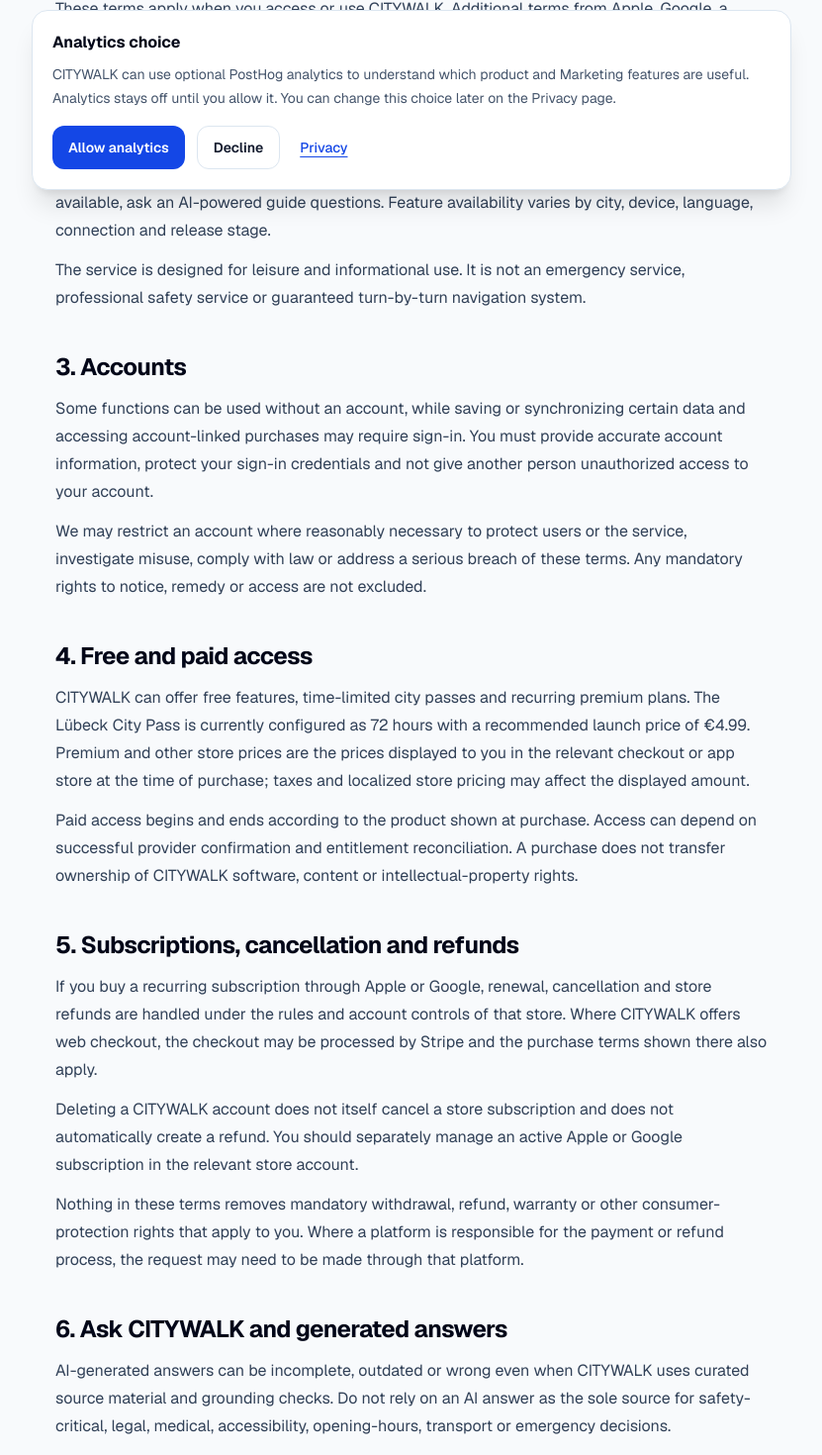
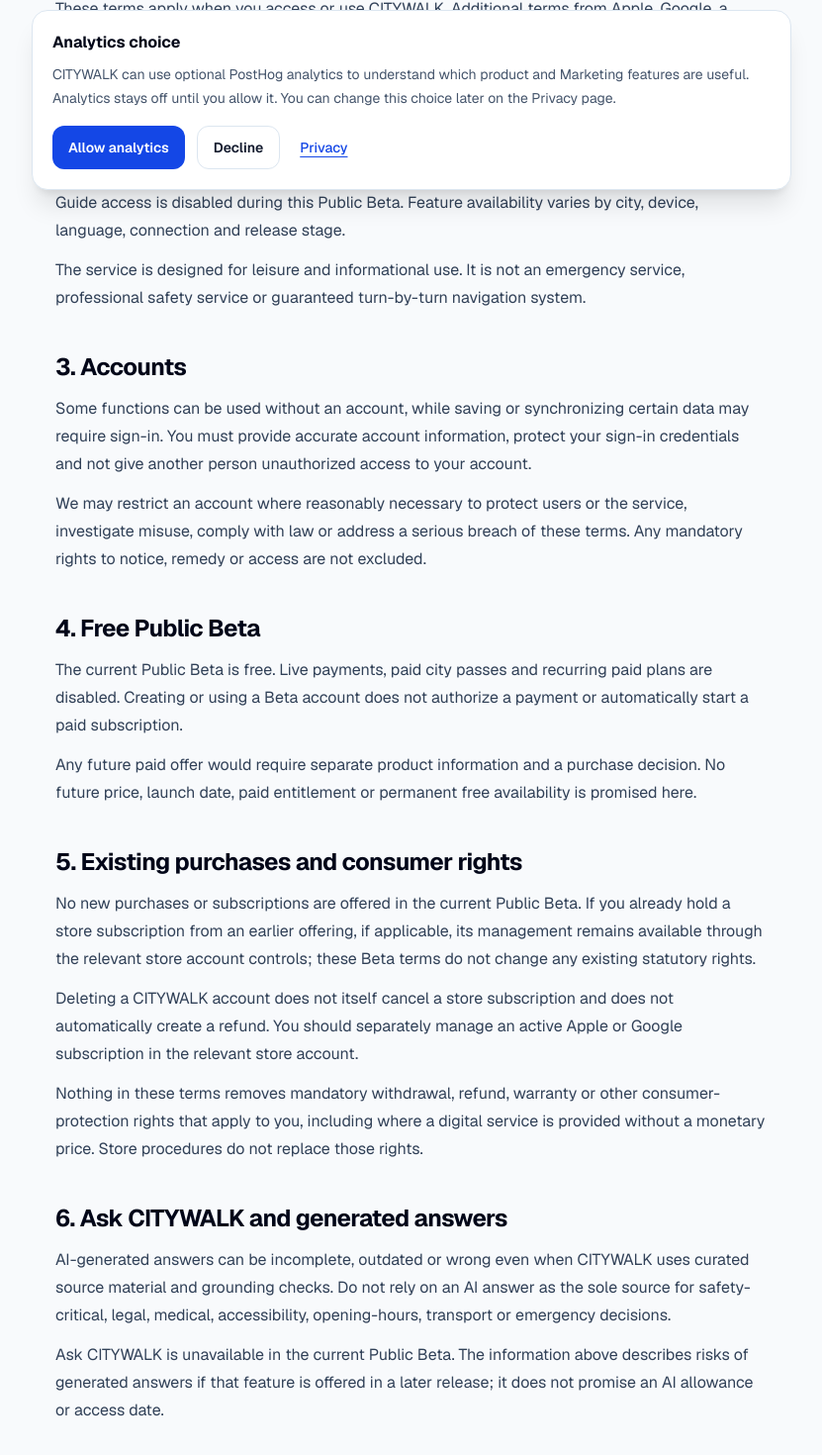
Before and after one commit to IamAssiaAjdaai/lubeck-ai-guide, a Next.js app: page /terms in a window 1280 px wide. Shown: the part 592-2062 px from the top of the page at 99% size, without its empty margins (224-1055 px from the left). Built offline with nearby package versions, Linux system fonts and the light colour scheme; no server answers.

Commit message:
docs: audit legal launch gaps and Free Beta disclosures

```diff
--- a/src/app/privacy/page.tsx
+++ b/src/app/privacy/page.tsx
@@ -17,7 +17,7 @@ export async function generateMetadata(): Promise<Metadata> {
   const operator = getLegalOperator();
   return {
     title: "Privacy | CITYWALK",
-    description: "How CITYWALK processes personal data when you use the website, app, AI Guide, account and paid features.",
+    description: "How CITYWALK processes personal data in the free Public Beta and in conditional account, analytics and provider integrations.",
     alternates: { canonical: citywalkPublicUrl("/privacy") },
     robots: legalRobots(operator),
   };
@@ -34,6 +34,13 @@ export default async function PrivacyPage() {
       intro="This notice explains what personal data CITYWALK processes, why it is needed, which service providers may receive it, and the choices and rights available to you."
       operator={operator}
     >
+      <section>
+        <h2>Current Public Beta</h2>
+        <p>
+          The current Public Beta is free. Public AI Guide access, live payments and paid subscriptions are disabled. Descriptions below of AI or purchase processing apply only if the relevant feature is separately made available, or to any existing provider records that still need to be handled. An installed integration alone does not mean that it is collecting data from your Beta visit.
+        </p>
+      </section>
+
       <section>
         <h2>1. Controller</h2>
         {operator.isConfigured ? (
@@ -74,7 +81,7 @@ export default async function PrivacyPage() {
 
         <h3>Ask CITYWALK / AI Guide</h3>
         <p>
-          When you ask the AI Guide a question, CITYWALK sends the question, a limited amount of recent conversation history and relevant city/place/tour/walk context to the configured model provider, currently Groq. The service also processes usage counters needed to enforce daily allowances. We process this data to answer the question and provide the requested AI feature (Article 6(1)(b) GDPR).
+          The public AI Guide is disabled in this Beta. If it is made available in a later release and you ask a question, CITYWALK sends the question, a limited amount of recent conversation history and relevant city/place/tour/walk context to the configured model provider, currently Groq. The service also processes usage counters needed to enforce daily allowances. We process this data to answer the question and provide the requested AI feature (Article 6(1)(b) GDPR).
         </p>
 
         <h3>Payments and paid access</h3>
@@ -102,22 +109,23 @@ export default async function PrivacyPage() {
         <ul>
           <li>hosting, content delivery, security and infrastructure providers, including Cloudflare where CITYWALK is deployed there;</li>
           <li>Neon for the production PostgreSQL database, and IONOS for the support mailbox;</li>
-          <li>Groq for Ask CITYWALK model processing;</li>
+          <li>Groq for Ask CITYWALK model processing if the AI feature is made available;</li>
           <li>Resend for transactional account email;</li>
+          <li>map style and tile services when you open a map, by default OpenFreeMap; your browser or app contacts the selected service to load map resources, exposing technical request data such as your IP address and the requested map area;</li>
           <li>PostHog for optional product and Marketing analytics when configured;</li>
           <li>Stripe for web checkout where offered;</li>
           <li>RevenueCat plus Apple and/or Google for native purchase and entitlement handling where applicable; and</li>
           <li>Google and Apple if you choose their supported social sign-in method.</li>
         </ul>
         <p>
-          Some providers may process data outside the European Economic Area. Where required, CITYWALK relies on an applicable transfer mechanism and provider safeguards. The exact transfer position depends on the provider and service configuration in use at the time.
+          Some providers may process data outside the European Economic Area. Such transfers require an applicable legal transfer mechanism and safeguards. The relevant countries, recipients and safeguards depend on the service configuration. You can ask Support for information about applicable safeguards and how to obtain a copy.
         </p>
       </section>
 
       <section>
         <h2>4. Storage on your device and analytics</h2>
         <p>
-          CITYWALK uses device/browser storage where it is needed for requested product functions such as authentication/session state, traveler preferences, saved or active-walk state and similar app continuity. For pseudonymous web analytics, CITYWALK creates a random visitor identifier in local storage for up to 180 days and a random browser-session identifier for up to 24 hours. These identifiers are not derived from your email address, IP address, browser fingerprint or GPS coordinates.
+          CITYWALK uses device/browser storage where it is needed for requested product functions such as authentication/session state, traveler preferences, saved or active-walk state and similar app continuity. After analytics consent, CITYWALK creates a random visitor identifier in local storage, valid for up to 180 days, and a random browser-session identifier, valid for up to 24 hours. Expired identifiers are replaced when used again; an expired storage record can remain on an unused device until the storage is cleared. These identifiers are not derived from your email address, IP address, browser fingerprint or GPS coordinates.
         </p>
         <p>
           A Marketing handoff into the native app can store campaign attribution such as source, medium, campaign, content, landing variant and city in app storage. The reviewed native attribution store does not currently define an automatic expiry.
@@ -126,7 +134,10 @@ export default async function PrivacyPage() {
           When the public PostHog project token and host are configured, CITYWALK can record product and Marketing analytics. The web integration can record events such as city or place views, published Marketing landing views and CTA clicks together with pseudonymous visitor/session identifiers and relevant city/campaign attribution, and it enables client exception capture while automatic interaction capture, automatic pageview/pageleave capture and session recording are disabled. A Marketing-attributed native walk can also send <code>walk_started</code> and <code>walk_completed</code> with city/campaign attribution to a first-party CITYWALK analytics endpoint, which can forward those validated fields to PostHog using a fixed aggregate identifier. The reviewed event contracts do not intentionally attach raw latitude/longitude, GPS trails, account email addresses, CITYWALK user IDs or authentication tokens.
         </p>
         <p>
-          Optional browser analytics is fail-closed: CITYWALK does not initialize the browser PostHog SDK, create its pseudonymous analytics visitor/session identifiers or capture those browser events until you explicitly allow analytics. You can decline or later withdraw that choice below. Native Marketing analytics is also fail-closed: the app does not persist Marketing attribution or send native <code>walk_started</code> / <code>walk_completed</code> funnel events unless you explicitly allow analytics in the Legal & Support screen in the app. Declining analytics in the app, including after a previous grant, clears the stored native Marketing attribution and stops further native funnel capture. Browser and native analytics choices are stored locally in their own runtime/device context and are not assumed to transfer automatically between web and app. Provider-side event retention still depends on the final PostHog project configuration. CITYWALK does not use the reviewed PostHog integration as advertising tracking.
+          Optional browser analytics stays off before your first consent: CITYWALK does not initialize the browser PostHog SDK, create its pseudonymous analytics visitor/session identifiers or capture those browser events until you explicitly allow analytics. You can decline or later withdraw that choice below. Native Marketing analytics is also fail-closed: the app does not persist Marketing attribution or send native <code>walk_started</code> / <code>walk_completed</code> funnel events unless you explicitly allow analytics in the Legal & Support screen in the app. Declining analytics in the app, including after a previous grant, clears the stored native Marketing attribution and stops further native funnel capture. Browser and native analytics choices are stored locally in their own runtime/device context and are not assumed to transfer automatically between web and app. Provider-side event retention still depends on the final PostHog project configuration. CITYWALK does not use the reviewed PostHog integration as advertising tracking.
+        </p>
+        <p>
+          Optional analytics relies on your consent (Article 6(1)(a) GDPR and, for storing or accessing information on your device, § 25(1) TDDDG). You can use the core service without allowing optional analytics. The browser and app store your choice locally so that they can remember it. If saving a changed choice fails, a previous choice can remain after a browser reload or app restart. Contact Support if your choice cannot be saved.
         </p>
         <AnalyticsConsentPreferences />
       </section>
@@ -134,10 +145,10 @@ export default async function PrivacyPage() {
       <section>
         <h2>5. How long data is kept</h2>
         <p>
-          CITYWALK does not publish invented fixed retention periods. Account and traveler data is kept only for as long as needed to provide the account/service, handle security and disputes, or satisfy applicable legal obligations. Data that is no longer required is deleted or anonymized according to the relevant lifecycle.
+          Retention depends on the data category and purpose. Account sessions have a seven-day validity with renewal during use; email verification tokens are valid for one hour, and password-reset and public web deletion tokens for 30 minutes. Validity limits do not by themselves guarantee physical deletion of expired records. Account and traveler data follows the account and feature lifecycle; support correspondence, infrastructure logs, backups and provider records have separate retention requirements.
         </p>
         <p>
-          When an eligible account is deleted, server-side account-owned authentication and traveler data is removed under the implemented deletion flow. Store order or subscription reconciliation records can remain detached from the deleted user where they must be retained for accounting, reconciliation or other legal purposes. Deletion also queues supported external customer/token erasure work for configured providers. A deletion started from the public website cannot directly erase data that exists only on a device that is offline or no longer connected to the account.
+          When an eligible account is deleted, server-side account-owned authentication and traveler data is removed under the implemented deletion flow. Store order or subscription reconciliation records can remain detached from the deleted user where they must be retained for accounting, reconciliation or other legal purposes. Deletion also queues supported external customer/token erasure work. This processing is asynchronous: removing the CITYWALK account does not by itself confirm completion at an external provider. Contact Support if you need the status of a deletion request. A deletion started from the public website cannot directly erase data that exists only on a device that is offline or no longer connected to the account.
         </p>
       </section>
 
--- a/src/app/terms/page.tsx
+++ b/src/app/terms/page.tsx
@@ -16,7 +16,7 @@ export async function generateMetadata(): Promise<Metadata> {
   const operator = getLegalOperator();
   return {
     title: "Terms | CITYWALK",
-    description: "Terms for using CITYWALK, including accounts, paid access, subscriptions, AI Guide and walking features.",
+    description: "Terms for the free CITYWALK Public Beta, accounts and walking features.",
     alternates: { canonical: citywalkPublicUrl("/terms") },
     robots: legalRobots(operator),
   };
@@ -30,7 +30,7 @@ export default async function TermsPage() {
     <LegalPage
       eyebrow="Terms"
       title="Terms of use"
-      intro="These terms govern use of CITYWALK’s website, app, city content, AI Guide and paid access. Mandatory consumer rights remain unaffected."
+      intro="These terms govern use of CITYWALK’s website, app and city content during the free Public Beta. Mandatory consumer rights remain unaffected."
       operator={operator}
     >
       <section>
@@ -50,7 +50,7 @@ export default async function TermsPage() {
       <section>
         <h2>2. What CITYWALK provides</h2>
         <p>
-          CITYWALK helps you discover places, plan and follow city walks, access city content and, where available, ask an AI-powered guide questions. Feature availability varies by city, device, language, connection and release stage.
+          CITYWALK helps you discover places, plan and follow city walks and access city content. Public AI Guide access is disabled during this Public Beta. Feature availability varies by city, device, language, connection and release stage.
         </p>
         <p>
           The service is designed for leisure and informational use. It is not an emergency service, professional safety service or guaranteed turn-by-turn navigation system.
@@ -60,7 +60,7 @@ export default async function TermsPage() {
       <section>
         <h2>3. Accounts</h2>
         <p>
-          Some functions can be used without an account, while saving or synchronizing certain data and accessing account-linked purchases may require sign-in. You must provide accurate account information, protect your sign-in credentials and not give another person unauthorized access to your account.
+          Some functions can be used without an account, while saving or synchronizing certain data may require sign-in. You must provide accurate account information, protect your sign-in credentials and not give another person unauthorized access to your account.
         </p>
         <p>
           We may restrict an account where reasonably necessary to protect users or the service, investigate misuse, comply with law or address a serious breach of these terms. Any mandatory rights to notice, remedy or access are not excluded.
@@ -68,25 +68,25 @@ export default async function TermsPage() {
       </section>
 
       <section>
-        <h2>4. Free and paid access</h2>
+        <h2>4. Free Public Beta</h2>
         <p>
-          CITYWALK can offer free features, time-limited city passes and recurring premium plans. The Lübeck City Pass is currently configured as 72 hours with a recommended launch price of €4.99. Premium and other store prices are the prices displayed to you in the relevant checkout or app store at the time of purchase; taxes and localized store pricing may affect the displayed amount.
+          The current Public Beta is free. Live payments, paid city passes and recurring paid plans are disabled. Creating or using a Beta account does not authorize a payment or automatically start a paid subscription.
         </p>
         <p>
-          Paid access begins and ends according to the product shown at purchase. Access can depend on successful provider confirmation and entitlement reconciliation. A purchase does not transfer ownership of CITYWALK software, content or intellectual-property rights.
+          Any future paid offer would require separate product information and a purchase decision. No future price, launch date, paid entitlement or permanent free availability is promised here.
         </p>
       </section>
 
       <section>
-        <h2>5. Subscriptions, cancellation and refunds</h2>
+        <h2>5. Existing purchases and consumer rights</h2>
         <p>
-          If you buy a recurring subscription through Apple or Google, renewal, cancellation and store refunds are handled under the rules and account controls of that store. Where CITYWALK offers web checkout, the checkout may be processed by Stripe and the purchase terms shown there also apply.
+          No new purchases or subscriptions are offered in the current Public Beta. If you already hold a store subscription from an earlier offering, if applicable, its management remains available through the relevant store account controls; these Beta terms do not change any existing statutory rights.
         </p>
         <p>
           Deleting a CITYWALK account does not itself cancel a store subscription and does not automatically create a refund. You should separately manage an active Apple or Google subscription in the relevant store account.
         </p>
         <p>
-          Nothing in these terms removes mandatory withdrawal, refund, warranty or other consumer-protection rights that apply to you. Where a platform is responsible for the payment or refund process, the request may need to be made through that platform.
+          Nothing in these terms removes mandatory withdrawal, refund, warranty or other consumer-protection rights that apply to you, including where a digital service is provided without a monetary price. Store procedures do not replace those rights.
         </p>
       </section>
 
@@ -96,7 +96,7 @@ export default async function TermsPage() {
           AI-generated answers can be incomplete, outdated or wrong even when CITYWALK uses curated source material and grounding checks. Do not rely on an AI answer as the sole source for safety-critical, legal, medical, accessibility, opening-hours, transport or emergency decisions.
         </p>
         <p>
-          Usage limits can apply. The current product policy provides a limited daily Ask CITYWALK allowance for free users and a higher limited allowance for paid users; paid access is not represented as unlimited AI use.
+          Ask CITYWALK is unavailable in the current Public Beta. The information above describes risks of generated answers if that feature is offered in a later release; it does not promise an AI allowance or access date.
         </p>
       </section>
 
@@ -132,7 +132,7 @@ export default async function TermsPage() {
       <section>
         <h2>10. Availability and changes</h2>
         <p>
-          We may maintain, improve, add, remove or replace features and city content. We do not promise uninterrupted availability. For paid services, changes will not remove mandatory contractual or consumer rights, and material changes will be handled in accordance with applicable law.
+          We may maintain, improve, add, remove or replace features and city content. We do not promise uninterrupted availability. Changes will not remove mandatory contractual or consumer rights, including rights that may apply to a free digital service.
         </p>
       </section>
 
--- a/src/lib/legal.ts
+++ b/src/lib/legal.ts
@@ -1,5 +1,5 @@
 export const CITYWALK_SUPPORT_EMAIL = "support@getcitywalk.com" as const;
-export const LEGAL_LAST_UPDATED = "14 October 2026" as const;
+export const LEGAL_LAST_UPDATED = "19 October 2026" as const;
 
 export type LegalEntityType = "individual" | "company";
 
```
Also changed, not shown: 4 other files (tests, documents, lock files or other folders).
